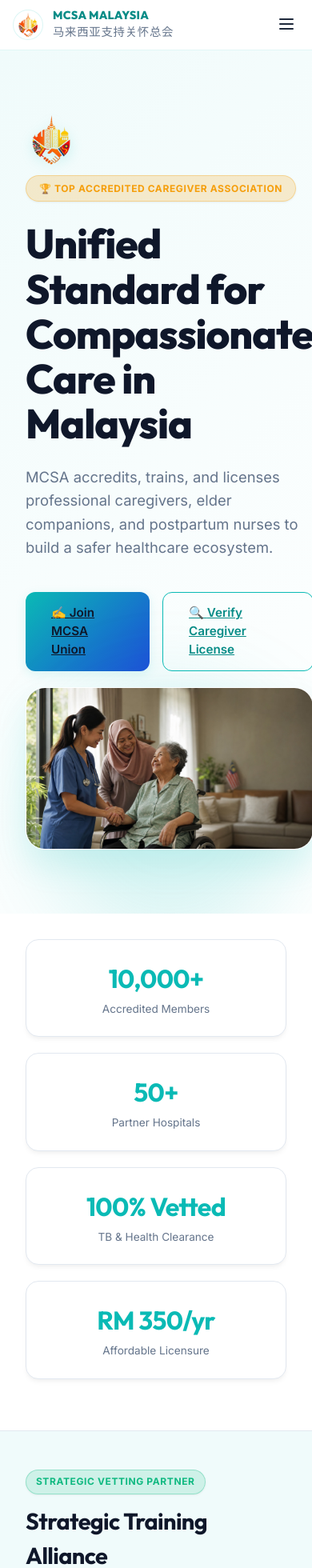
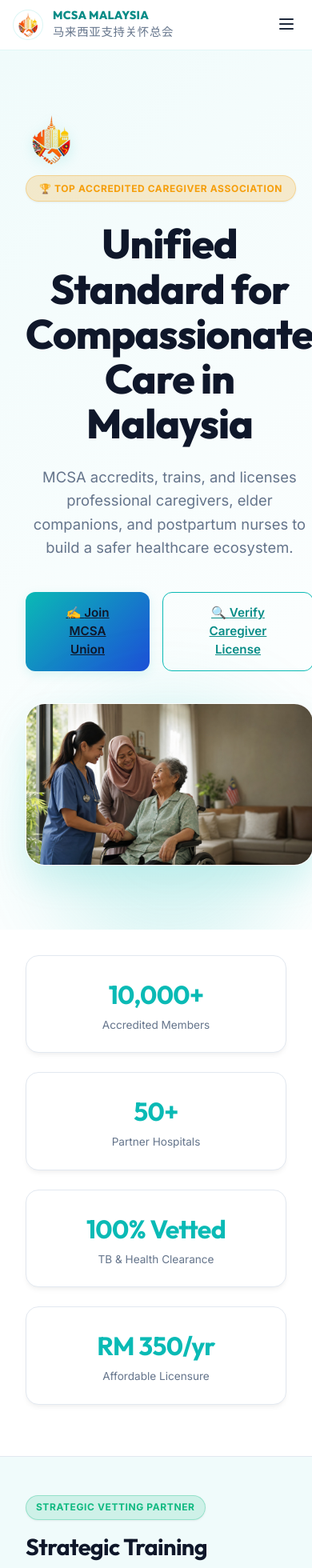
Before and after one commit to jintanme-stack/multicare-union-system, a Next.js app: page / in a window 390 px wide. Shown: the top 1960 px of the page at 80% size. Built offline with nearby package versions, Linux system fonts and the light colour scheme.

Commit message:
Make homepage and services grids responsive on mobile

```diff
--- a/src/app/globals.css
+++ b/src/app/globals.css
@@ -694,3 +694,53 @@
     grid-template-columns: 1fr !important;
   }
 }
+
+/* responsive grids */
+.hero-grid {
+  display: grid;
+  grid-template-columns: 1.15fr 0.85fr;
+  gap: 4rem;
+  align-items: center;
+}
+
+.responsive-grid-4 {
+  display: grid;
+  grid-template-columns: repeat(4, 1fr);
+  gap: 1.5rem;
+}
+
+.responsive-grid-2 {
+  display: grid;
+  grid-template-columns: repeat(2, 1fr);
+  gap: 2.5rem;
+}
+
+.skills-grid {
+  display: grid;
+  grid-template-columns: 1fr 1fr;
+  gap: 0.75rem;
+}
+
+@media (max-width: 968px) {
+  .hero-grid {
+    grid-template-columns: 1fr;
+    gap: 2.5rem;
+    text-align: center;
+  }
+  .responsive-grid-4 {
+    grid-template-columns: repeat(2, 1fr);
+  }
+}
+
+@media (max-width: 640px) {
+  .responsive-grid-4 {
+    grid-template-columns: 1fr;
+  }
+  .responsive-grid-2 {
+    grid-template-columns: 1fr;
+    gap: 1.5rem;
+  }
+  .skills-grid {
+    grid-template-columns: 1fr;
+  }
+}
--- a/src/app/page.tsx
+++ b/src/app/page.tsx
@@ -79,13 +79,9 @@
         <div style={{
           maxWidth: '1200px',
           margin: '0 auto',
-          display: 'grid',
-          gridTemplateColumns: '1.15fr 0.85fr',
-          gap: '4rem',
-          alignItems: 'center',
-        }} className="grid-cols-2">
+        }} className="hero-grid">
           {/* Left Column: Text Content */}
-          <div style={{ textAlign: 'left' }}>
+          <div>
             <div style={{ display: 'flex', alignItems: 'center', gap: '0.75rem', marginBottom: '1.5rem', flexWrap: 'wrap' }}>
               <img
                 src="/mcsa-logo.png"
@@ -160,10 +156,7 @@
         <div style={{
           maxWidth: '1100px',
           margin: '0 auto',
-          display: 'grid',
-          gridTemplateColumns: 'repeat(4, 1fr)',
-          gap: '1.5rem'
-        }}>
+        }} className="responsive-grid-4">
           {[
             { num: '10,000+', title: lang === 'zh' ? '认证公会会员' : lang === 'bm' ? 'Ahli Bertauliah' : 'Accredited Members' },
             { num: '50+', title: lang === 'zh' ? '合作医疗机构' : lang === 'bm' ? 'Hospital Rakan Kongsi' : 'Partner Hospitals' },
```
Also changed, not shown: src/app/services/page.tsx (+2 -5 lines).
